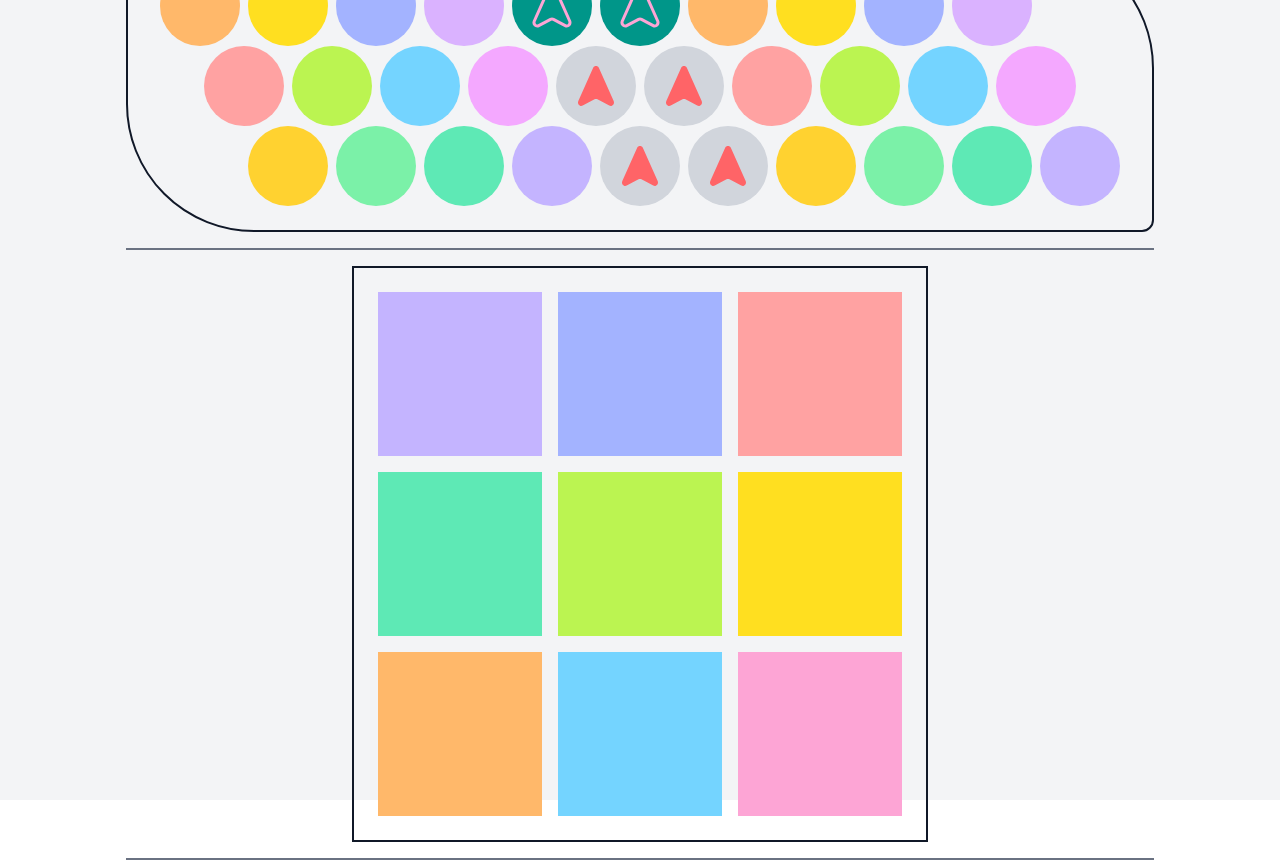
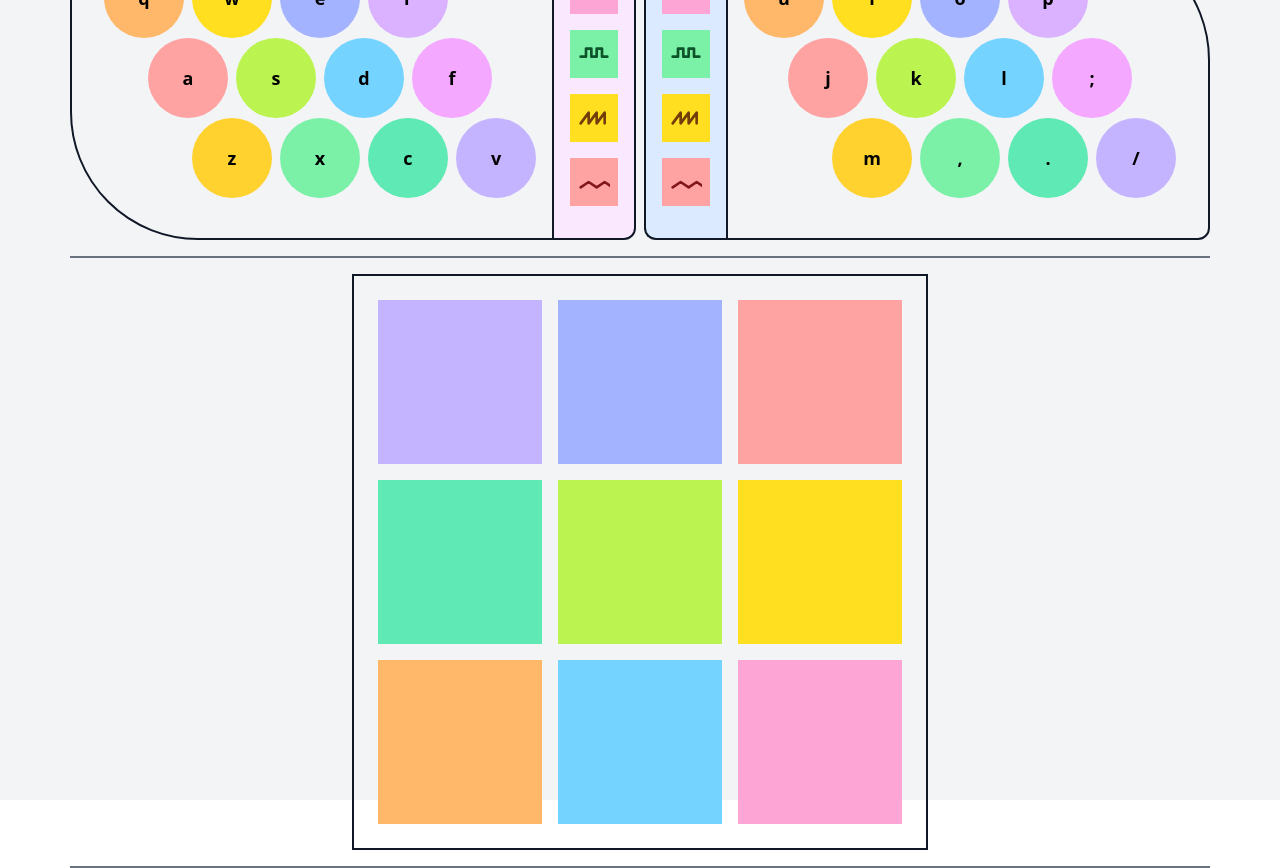
Before and after one commit to adrian729/thalia, a React (Vite) app: page / in a window 1280 px wide. Built offline with nearby package versions, Linux system fonts and the light colour scheme.

Commit message:
Updating thalia pad wip

```diff
--- a/src/synth-pad/ThaliaPad.tsx
+++ b/src/synth-pad/ThaliaPad.tsx
@@ -2,7 +2,10 @@ import { ClassValue } from "clsx";
 import { MainAudioContext } from "../audio-context/MainAudioContext";
 import { cn } from "../utils/styles";
 import {
+  createContext,
+  Dispatch,
   JSX,
+  SetStateAction,
   SVGProps,
   useCallback,
   useContext,
@@ -17,334 +20,418 @@ type ThaliaPadConfigItem = {
   scaleValue: number;
   playingClasses: ClassValue;
   extraClasses: ClassValue;
-  keys: string[];
 };
 
 // 1+ / 2- / 2+ / 3- / 3+ / 4+ / 5- / 5+ / 6- / 6+ / 7- / 7+ / 8+
 // 00 / 01 / 02 / 03 / 04 / 05 / 06 / 07 / 08 / 09 / 10 / 11 / 12
 // 12 / 13 / 14 / 15 / 16 / 17 / 18 / 19 / 20 / 21 / 22 / 23 / 24
 
-const leftThaliaConfigItems: ThaliaPadConfigItem[] = [
+const thaliaConfigItems: ThaliaPadConfigItem[] = [
   {
     id: 0,
     scaleValue: 1,
     extraClasses: "bg-red-300",
     playingClasses: "bg-red-100",
-    keys: ["a"],
   },
   {
     id: 1,
     scaleValue: -2,
     extraClasses: "bg-orange-300",
     playingClasses: "bg-orange-100",
-    keys: ["q"],
   },
   {
     id: 2,
     scaleValue: 2,
     extraClasses: "bg-amber-300",
     playingClasses: "bg-amber-100",
-    keys: ["z"],
   },
   {
     id: 3,
     scaleValue: -3,
     extraClasses: "bg-yellow-300",
     playingClasses: "bg-yellow-100",
-    keys: ["w"],
   },
   {
     id: 4,
     scaleValue: 3,
     extraClasses: "bg-lime-300",
     playingClasses: "bg-lime-100",
-    keys: ["s"],
   },
   {
     id: 5,
     scaleValue: 4,
     extraClasses: "bg-green-300",
     playingClasses: "bg-green-100",
-    keys: ["x"],
   },
   {
     id: 6,
     scaleValue: -5,
     extraClasses: "bg-emerald-300",
     playingClasses: "bg-emerald-100",
-    keys: ["c"],
   },
   {
     id: 7,
     scaleValue: 5,
     extraClasses: "bg-sky-300",
     playingClasses: "bg-sky-100",
-    keys: ["d"],
   },
   {
     id: 8,
     scaleValue: -6,
     extraClasses: "bg-indigo-300",
     playingClasses: "bg-indigo-100",
-    keys: ["e"],
   },
   {
     id: 9,
     scaleValue: 6,
     extraClasses: "bg-violet-300",
     playingClasses: "bg-violet-100",
-    keys: ["v"],
   },
   {
     id: 10,
     scaleValue: -7,
     extraClasses: "bg-purple-300",
     playingClasses: "bg-purple-100",
-    keys: ["r"],
   },
   {
     id: 11,
     scaleValue: 7,
     extraClasses: "bg-fuchsia-300",
     playingClasses: "bg-fuchsia-100",
-    keys: ["f"],
   },
 ];
 
-const rightThaliaConfigItems: ThaliaPadConfigItem[] = [
-  {
-    id: 0,
-    scaleValue: 1,
-    extraClasses: "bg-red-300",
-    playingClasses: "bg-red-100",
-    keys: ["j"],
-  },
-  {
-    id: 1,
-    scaleValue: -2,
-    extraClasses: "bg-orange-300",
-    playingClasses: "bg-orange-100",
-    keys: ["u"],
-  },
-  {
-    id: 2,
-    scaleValue: 2,
-    extraClasses: "bg-amber-300",
-    playingClasses: "bg-amber-100",
-    keys: ["m"],
-  },
-  {
-    id: 3,
-    scaleValue: -3,
-    extraClasses: "bg-yellow-300",
-    playingClasses: "bg-yellow-100",
-    keys: ["i"],
-  },
-  {
-    id: 4,
-    scaleValue: 3,
-    extraClasses: "bg-lime-300",
-    playingClasses: "bg-lime-100",
-    keys: ["k"],
-  },
-  {
-    id: 5,
-    scaleValue: 4,
-    extraClasses: "bg-green-300",
-    playingClasses: "bg-green-100",
-    keys: [","],
-  },
-  {
-    id: 6,
-    scaleValue: -5,
-    extraClasses: "bg-emerald-300",
-    playingClasses: "bg-emerald-100",
-    keys: ["."],
-  },
-  {
-    id: 7,
-    scaleValue: 5,
-    extraClasses: "bg-sky-300",
-    playingClasses: "bg-sky-100",
-    keys: ["l"],
-  },
-  {
-    id: 8,
-    scaleValue: -6,
-    extraClasses: "bg-indigo-300",
-    playingClasses: "bg-indigo-100",
-    keys: ["o"],
-  },
-  {
-    id: 9,
-    scaleValue: 6,
-    extraClasses: "bg-violet-300",
-    playingClasses: "bg-violet-100",
-    keys: ["/"],
-  },
-  {
-    id: 10,
-    scaleValue: -7,
-    extraClasses: "bg-purple-300",
-    playingClasses: "bg-purple-100",
-    keys: ["p"],
-  },
-  {
-    id: 11,
-    scaleValue: 7,
-    extraClasses: "bg-fuchsia-300",
-    playingClasses: "bg-fuchsia-100",
-    keys: [";"],
-  },
+const leftKeys: string[][] = [
+  ["a"],
+  ["q"],
+  ["z"],
+  ["w"],
+  ["s"],
+  ["x"],
+  ["c"],
+  ["d"],
+  ["e"],
+  ["v"],
+  ["r"],
+  ["f"],
 ];
 
-export default function ThaliaPad() {
-  const mapIdToThaliaPadButton = useCallback(
-    (midiId: number, configItem: ThaliaPadConfigItem): JSX.Element => {
+const rightKeys: string[][] = [
+  ["j"],
+  ["u"],
+  ["m"],
+  ["i"],
+  ["k"],
+  [","],
+  ["."],
+  ["l"],
+  ["o"],
+  ["/"],
+  ["p"],
+  [";"],
+];
+
+function mapIdToThaliaPadButton(
+  midiId: number,
+  configItem: ThaliaPadConfigItem,
+  keys: string[]
+): JSX.Element {
   return (
     <ThaliaPadButton
       key={midiId}
       frequency={notes[midiId + 24].frequency}
       configItem={configItem}
+      keys={keys}
+      hasHelper={true}
     />
   );
-    },
-    []
-  );
+}
+
+type ThaliaPadBoardContextType = {
+  oscillatorTypes: OscillatorType[];
+  setOscillatorTypes: Dispatch<SetStateAction<OscillatorType[]>>;
+  toggleWaveType: (oscillatorType: OscillatorType) => void;
+};
+const ThaliaPadBoardContext = createContext<ThaliaPadBoardContextType>({
+  oscillatorTypes: ["sine", "square", "sawtooth", "triangle"],
+  setOscillatorTypes: () => {},
+  toggleWaveType: () => {},
+});
+
+export function ThaliaPadBoardProvider({
+  children,
+}: {
+  children: JSX.Element;
+}) {
+  const [oscillatorTypes, setOscillatorTypes] = useState<OscillatorType[]>([
+    "sine",
+    "square",
+    "sawtooth",
+    "triangle",
+  ]);
+
+  const toggleWaveType = useCallback((oscillatorType: OscillatorType) => {
+    setOscillatorTypes((prev) => {
+      if (prev.includes(oscillatorType)) {
+        return prev.filter((type) => type !== oscillatorType);
+      }
+      return [...prev, oscillatorType];
+    });
+  }, []);
 
   return (
-    <div className='border-2 border-gray-900 rounded-xl rounded-bl-[8rem] rounded-tr-[8rem]'>
-      <div className='w-fit px-8 pt-6 flex flex-nowrap gap-2'>
+    <ThaliaPadBoardContext.Provider
+      value={{ oscillatorTypes, setOscillatorTypes, toggleWaveType }}
+    >
+      {children}
+    </ThaliaPadBoardContext.Provider>
+  );
+}
+
+function LeftThaliaPadBoard() {
+  const { oscillatorTypes, toggleWaveType } = useContext(ThaliaPadBoardContext);
+  return (
+    <div className='flex'>
+      <div className='border-2 border-gray-900 rounded-tl-xl rounded-bl-[8rem]'>
+        <div className='w-fit pl-8 pr-4 pt-6 flex flex-nowrap gap-2'>
           {/* 2-/3-/6-/7- */}
           {[1, 3, 8, 10].map((midiId) =>
-          mapIdToThaliaPadButton(midiId, leftThaliaConfigItems[midiId % 12])
+            mapIdToThaliaPadButton(
+              midiId,
+              thaliaConfigItems[midiId % 12],
+              leftKeys[midiId % 12]
+            )
           )}
+        </div>
+        <div className='pl-11'>
+          <div className='w-fit pl-8 pr-4 flex flex-nowrap gap-2'>
+            {/* 1/3/5/7 */}
+            {[0, 4, 7, 11].map((midiId) =>
+              mapIdToThaliaPadButton(
+                midiId,
+                thaliaConfigItems[midiId % 12],
+                leftKeys[midiId % 12]
+              )
+            )}
+          </div>
+        </div>
+        <div className='pl-22'>
+          <div className='w-fit pl-8 pr-4 pb-6 flex flex-nowrap gap-2'>
+            {/* 2/4/5-/6 */}
+            {[2, 5, 6, 9].map((midiId) =>
+              mapIdToThaliaPadButton(
+                midiId,
+                thaliaConfigItems[midiId % 12],
+                leftKeys[midiId % 12]
+              )
+            )}
+          </div>
+        </div>
+      </div>
+      <div className='py-8 bg-fuchsia-100 border-r-2 border-y-2 rounded-r-xl border-gray-900 px-4 grid grid-cols-1 justify-center items-center gap-4'>
         <button
           type='button'
-          className={cn([
-            "cursor-pointer w-20 aspect-square rounded-full bg-teal-600",
-          ])}
-          onMouseDown={() => {}}
+          className={cn(
+            "cursor-pointer w-12 aspect-square bg-gray-300 text-gray-600",
+            oscillatorTypes.includes("sine") && "text-pink-900 bg-pink-300"
+          )}
+          onClick={() => toggleWaveType("sine")}
         >
-          <div className='w-12 mx-auto text-pink-300'>
-            <ArrowUpOutline />
+          <div className='w-8 mx-auto'>
+            <SineWaveIcon />
           </div>
         </button>
         <button
           type='button'
-          className={cn([
-            "cursor-pointer w-20 aspect-square rounded-full bg-teal-600",
-          ])}
-          onMouseDown={() => {}}
+          className={cn(
+            "cursor-pointer w-12 aspect-square text-gray-900 bg-gray-300",
+            oscillatorTypes.includes("square") && "text-green-900 bg-green-300"
+          )}
+          onClick={() => toggleWaveType("square")}
         >
-          <div className='w-12 mx-auto text-pink-300'>
-            <ArrowUpOutline />
-          </div>
-        </button>
-        {/* '2-/'3-/'6-/'7- */}
-        {[13, 15, 20, 22].map((midiId) =>
-          mapIdToThaliaPadButton(midiId, rightThaliaConfigItems[midiId % 12])
-        )}
-      </div>
-      <div className='pl-11'>
-        <div className='w-fit px-8 flex flex-nowrap gap-2'>
-          {/* 1/3/5/7 */}
-          {[0, 4, 7, 11].map((midiId) =>
-            mapIdToThaliaPadButton(midiId, leftThaliaConfigItems[midiId % 12])
-          )}
-          <button
-            type='button'
-            className={cn([
-              "cursor-pointer w-20 aspect-square rounded-full bg-gray-300",
-            ])}
-            onMouseDown={() => {}}
-          >
-            <div className='w-12 mx-auto text-red-400'>
-              <ArrowUpBold />
+          <div className='w-8 mx-auto'>
+            <SquareWaveIcon />
           </div>
         </button>
         <button
           type='button'
-            className={cn([
-              "cursor-pointer w-20 aspect-square rounded-full bg-gray-300",
-            ])}
-            onMouseDown={() => {}}
+          className={cn(
+            "cursor-pointer w-12 aspect-square text-gray-900 bg-gray-300",
+            oscillatorTypes.includes("sawtooth") &&
+              "text-yellow-900 bg-yellow-300"
+          )}
+          onClick={() => toggleWaveType("sawtooth")}
         >
-            <div className='w-12 mx-auto text-red-400'>
-              <ArrowUpBold />
+          <div className='w-8 mx-auto'>
+            <SawtoothWaveIcon />
           </div>
         </button>
+        <button
+          type='button'
+          className={cn(
+            "cursor-pointer w-12 aspect-square text-gray-900 bg-gray-300",
+            oscillatorTypes.includes("triangle") && "text-red-900 bg-red-300"
+          )}
+          onClick={() => toggleWaveType("triangle")}
+        >
+          <div className='w-8 mx-auto'>
+            <TriangularWaveIcon />
+          </div>
+        </button>
+      </div>
+    </div>
+  );
+}
+
+function RightThaliaPadBoard() {
+  const { oscillatorTypes, toggleWaveType } = useContext(ThaliaPadBoardContext);
+  return (
+    <div className='flex'>
+      <div className='py-8 bg-blue-100 border-l-2 border-y-2 rounded-l-xl border-gray-900 px-4 grid grid-cols-1 justify-center items-center gap-4'>
+        <button
+          type='button'
+          className={cn(
+            "cursor-pointer w-12 aspect-square bg-gray-300 text-gray-600",
+            oscillatorTypes.includes("sine") && "text-pink-900 bg-pink-300"
+          )}
+          onClick={() => toggleWaveType("sine")}
+        >
+          <div className='w-8 mx-auto'>
+            <SineWaveIcon />
+          </div>
+        </button>
+        <button
+          type='button'
+          className={cn(
+            "cursor-pointer w-12 aspect-square text-gray-900 bg-gray-300",
+            oscillatorTypes.includes("square") && "text-green-900 bg-green-300"
+          )}
+          onClick={() => toggleWaveType("square")}
+        >
+          <div className='w-8 mx-auto'>
+            <SquareWaveIcon />
+          </div>
+        </button>
+        <button
+          type='button'
+          className={cn(
+            "cursor-pointer w-12 aspect-square text-gray-900 bg-gray-300",
+            oscillatorTypes.includes("sawtooth") &&
+              "text-yellow-900 bg-yellow-300"
+          )}
+          onClick={() => toggleWaveType("sawtooth")}
+        >
+          <div className='w-8 mx-auto'>
+            <SawtoothWaveIcon />
+          </div>
+        </button>
+        <button
+          type='button'
+          className={cn(
+            "cursor-pointer w-12 aspect-square text-gray-900 bg-gray-300",
+            oscillatorTypes.includes("triangle") && "text-red-900 bg-red-300"
+          )}
+          onClick={() => toggleWaveType("triangle")}
+        >
+          <div className='w-8 mx-auto'>
+            <TriangularWaveIcon />
+          </div>
+        </button>
+      </div>
+      <div className='border-2 border-gray-900 rounded-br-xl rounded-tr-[8rem]'>
+        <div className='w-fit pr-8 pl-4 pt-6 flex flex-nowrap gap-2'>
+          {/* '2-/'3-/'6-/'7- */}
+          {[13, 15, 20, 22].map((midiId) =>
+            mapIdToThaliaPadButton(
+              midiId,
+              thaliaConfigItems[midiId % 12],
+              rightKeys[midiId % 12]
+            )
+          )}
+        </div>
+        <div className='pl-11'>
+          <div className='w-fit pr-8 pl-4 flex flex-nowrap gap-2'>
             {/* 1/3/5/7 */}
             {[12, 16, 19, 23].map((midiId) =>
-            mapIdToThaliaPadButton(midiId, rightThaliaConfigItems[midiId % 12])
+              mapIdToThaliaPadButton(
+                midiId,
+                thaliaConfigItems[midiId % 12],
+                rightKeys[midiId % 12]
+              )
             )}
           </div>
         </div>
         <div className='pl-22'>
-        <div className='w-fit px-8 pb-6 flex flex-nowrap gap-2'>
-          {/* 2/4/5-/6 */}
-          {[2, 5, 6, 9].map((midiId) =>
-            mapIdToThaliaPadButton(midiId, leftThaliaConfigItems[midiId % 12])
-          )}
-          <button
-            type='button'
-            className={cn([
-              "cursor-pointer w-20 aspect-square rounded-full bg-gray-300",
-            ])}
-            onMouseDown={() => {}}
-          >
-            <div className='w-12 mx-auto text-red-400'>
-              <ArrowUpBold />
-            </div>
-          </button>
-          <button
-            type='button'
-            className={cn([
-              "cursor-pointer w-20 aspect-square rounded-full bg-gray-300",
-            ])}
-            onMouseDown={() => {}}
-          >
-            <div className='w-12 mx-auto text-red-400'>
-              <ArrowUpBold />
-            </div>
-          </button>
+          <div className='w-fit pr-8 pl-4 pb-6 flex flex-nowrap gap-2'>
             {/* 2/4/5-/6 */}
             {[14, 17, 18, 21].map((midiId) =>
-            mapIdToThaliaPadButton(midiId, rightThaliaConfigItems[midiId % 12])
+              mapIdToThaliaPadButton(
+                midiId,
+                thaliaConfigItems[midiId % 12],
+                rightKeys[midiId % 12]
+              )
             )}
+          </div>
         </div>
       </div>
     </div>
   );
 }
 
+// #region ThaliaPad
+export default function ThaliaPad() {
+  return (
+    <div className='flex gap-2'>
+      <ThaliaPadBoardProvider>
+        <LeftThaliaPadBoard />
+      </ThaliaPadBoardProvider>
+      <ThaliaPadBoardProvider>
+        <RightThaliaPadBoard />
+      </ThaliaPadBoardProvider>
+    </div>
+  );
+}
+// #regionend
+
+// #region ThaliaPadButton
 function ThaliaPadButton({
   frequency,
   configItem,
+  keys,
+  hasHelper = false,
 }: {
   frequency: number;
   configItem: ThaliaPadConfigItem;
+  keys: string[];
+  hasHelper: boolean;
 }) {
   const mainAudioContext = useContext(MainAudioContext);
   const { audioContext, mainNode: destination } = mainAudioContext?.state ?? {};
   const [isPlaying, setIsPlaying] = useState(false);
-  const { keys, extraClasses, playingClasses } = configItem;
+  const { oscillatorTypes } = useContext(ThaliaPadBoardContext);
+  const { extraClasses, playingClasses } = configItem;
 
   const keyDownHandler = useCallback(
     (event: KeyboardEvent) => {
       if (frequency < 20 || frequency > 20000) {
         return;
       }
-      if (audioContext && destination && keys.includes(event.key)) {
+      if (
+        !isPlaying &&
+        audioContext &&
+        destination &&
+        keys.includes(event.key)
+      ) {
         setIsPlaying(true);
         playSynth({
           frequency,
           audioContext,
           destination,
+          oscillatorTypes,
         });
       }
     },
-    [audioContext, destination, frequency, keys]
+    [audioContext, destination, frequency, isPlaying, keys, oscillatorTypes]
   );
 
   const keyUpHandler = useCallback(
@@ -369,7 +456,7 @@ function ThaliaPadButton({
     <button
       type='button'
       className={cn([
-        "cursor-pointer w-20 aspect-square rounded-full bg-gray-300",
+        "cursor-pointer w-20 aspect-square rounded-full font-bold text-lg bg-gray-300",
         extraClasses,
         isPlaying && playingClasses,
       ])}
@@ -387,6 +474,7 @@ function ThaliaPadButton({
           frequency,
           audioContext,
           destination,
+          oscillatorTypes,
         });
       }}
       onMouseUp={() => {
@@ -395,9 +483,12 @@ function ThaliaPadButton({
       onMouseLeave={() => {
         setIsPlaying(false);
       }}
-    ></button>
+    >
+      {hasHelper && `${keys[0]}`}
+    </button>
   );
 }
+// #regionend
 
 export function ArrowUpBold({
   title = "Arrow Up",
@@ -448,3 +539,125 @@ export function ArrowUpOutline({
     </>
   );
 }
+
+const SineWaveIcon = ({
+  title = "Sine Wave",
+  ...props
+}: { title?: string } & SVGProps<SVGSVGElement>) => {
+  return (
+    <>
+      <svg
+        xmlns='http://www.w3.org/2000/svg'
+        width='100%'
+        viewBox='0 0 24 24'
+        fill='none'
+        aria-hidden='true'
+        {...props}
+      >
+        <title>{title}</title>
+        <path
+          d='M2 12c2-6 4-6 6 0s4 6 6 0 4-6 6 0 4 6 6 0'
+          stroke='currentColor'
+          strokeWidth='2'
+          fill='none'
+          strokeLinecap='round'
+          strokeLinejoin='round'
+        />
+      </svg>
+      <span className='sr-only'>{title}</span>
+    </>
+  );
+};
+
+const SquareWaveIcon = ({
+  title = "Square Wave",
+  ...props
+}: { title?: string } & SVGProps<SVGSVGElement>) => {
+  return (
+    <>
+      <svg
+        xmlns='http://www.w3.org/2000/svg'
+        width='100%'
+        viewBox='0 0 24 24'
+        fill='none'
+        aria-hidden='true'
+        {...props}
+      >
+        <title>{title}</title>
+        <g transform='translate(0, 10)'>
+          <path
+            d='M2 4h4V-2h4v6h4V-2h4v6h4'
+            stroke='currentColor'
+            strokeWidth='2'
+            fill='none'
+            strokeLinecap='round'
+            strokeLinejoin='round'
+          />
+        </g>
+      </svg>
+      <span className='sr-only'>{title}</span>
+    </>
+  );
+};
+
+const SawtoothWaveIcon = ({
+  title = "Sawtooth Wave",
+  ...props
+}: { title?: string } & SVGProps<SVGSVGElement>) => {
+  return (
+    <>
+      <svg
+        xmlns='http://www.w3.org/2000/svg'
+        width='100%'
+        viewBox='0 0 24 24'
+        fill='none'
+        aria-hidden='true'
+        {...props}
+      >
+        <title>{title}</title>
+        <g transform='translate(0, 12)'>
+          <path
+            d='M2 4l6 -8v8l6 -8v8l6 -8v8'
+            stroke='currentColor'
+            strokeWidth='2'
+            fill='none'
+            strokeLinecap='round'
+            strokeLinejoin='round'
+          />
+        </g>
+      </svg>
+      <span className='sr-only'>{title}</span>
+    </>
+  );
+};
+
+const TriangularWaveIcon = ({
+  title = "Triangular Wave",
+  ...props
+}: { title?: string } & SVGProps<SVGSVGElement>) => {
+  return (
+    <>
+      <svg
+        xmlns='http://www.w3.org/2000/svg'
+        width='100%'
+        viewBox='0 0 24 24'
+        fill='none'
+        aria-hidden='true'
+        {...props}
+      >
+        <title>{title}</title>
+        <g transform='translate(0, 12)'>
+          <path
+            d='M2 4l6 -4l6 4l6 -4l6 4'
+            stroke='currentColor'
+            strokeWidth='2'
+            fill='none'
+            strokeLinecap='round'
+            strokeLinejoin='round'
+          />
+        </g>
+      </svg>
+      <span className='sr-only'>{title}</span>
+    </>
+  );
+};
```
Also changed, not shown: src/utils/audio.ts (+40 -4 lines). Lines whose indentation alone changed are shown as unchanged.
